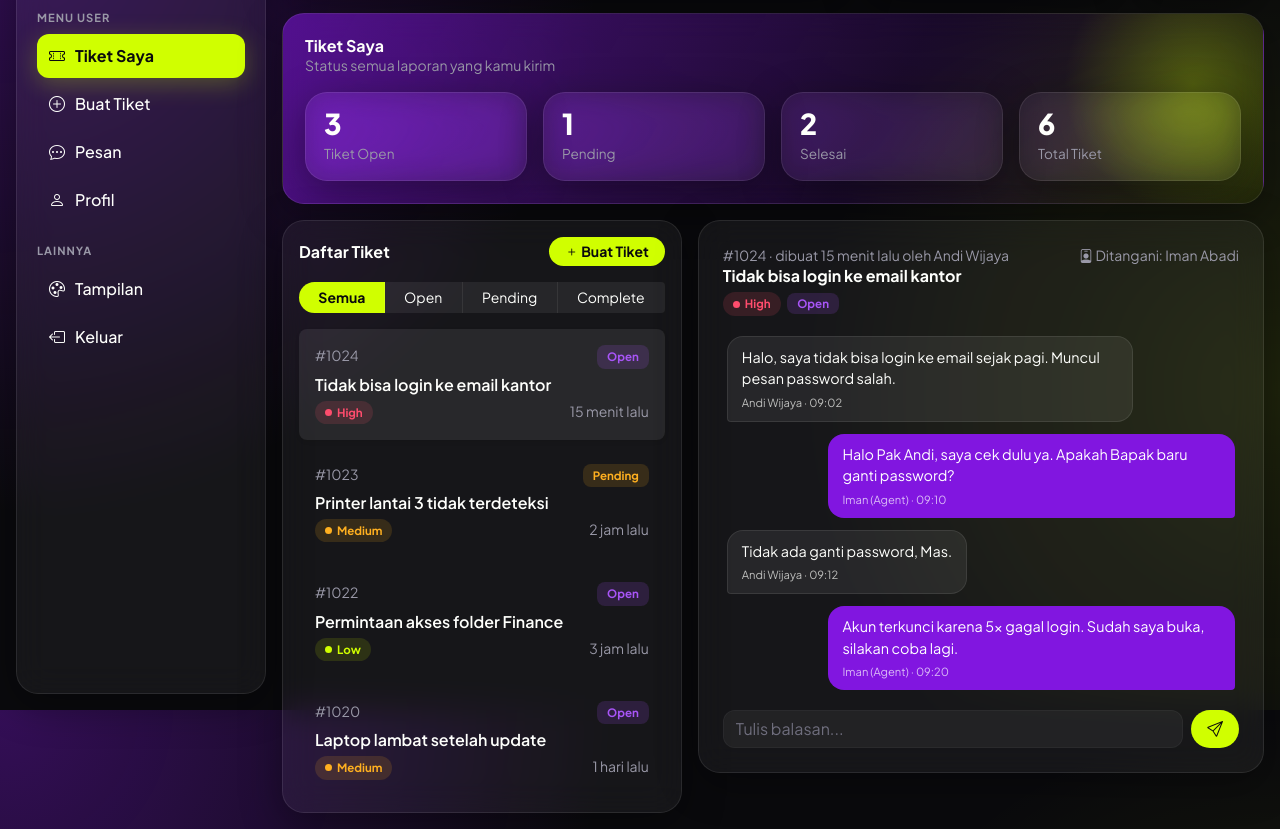
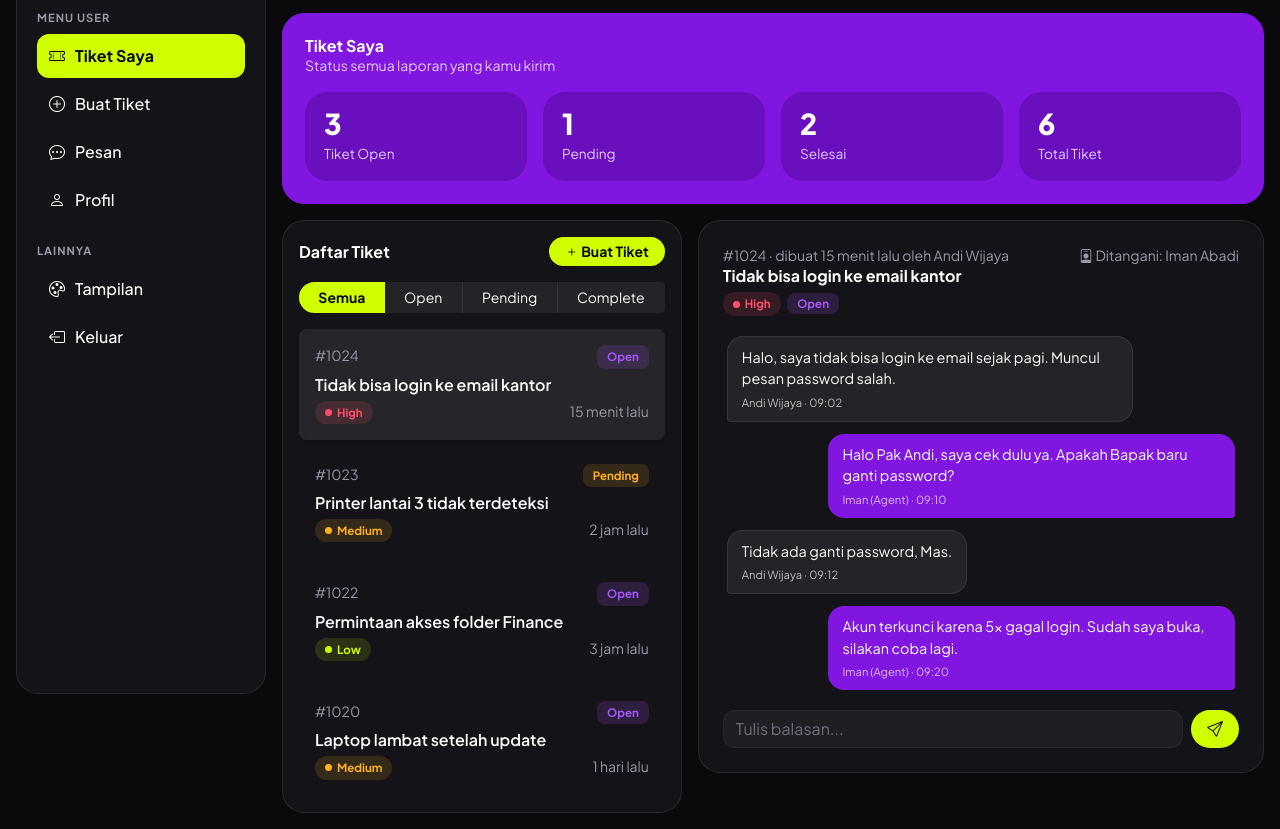
Before and after one commit to afatyoo/tavrena, a plain HTML site: page mockup/user.html in a window 1280 px wide. Shown: the part 90-919 px from the top of the page. Drawn offline with nearby package versions, Linux system fonts and the light colour scheme.

Commit message:
style: use flat palette colors, remove gradients and glows
By Luminus (Agent TYO)

```diff
--- a/mockup/assets/style.css
+++ b/mockup/assets/style.css
@@ -2,16 +2,16 @@
   /* Palet Tavrena: Blanche White, Banana Yellow, Plum Violet */
   --tv-white:#FEFFFC;--tv-lime:#D0FF00;--tv-violet:#8116E0;
   --tv-primary:#8116E0;--tv-primary-2:#9B3BFF;--tv-blue:#8116E0;
-  --tv-bg:#0A0A0D;--tv-card:rgba(255,255,255,.05);--tv-border:rgba(255,255,255,.09);
+  --tv-bg:#0A0A0D;--tv-card:#141418;--tv-border:rgba(255,255,255,.09);
   --tv-text:#FEFFFC;--tv-muted:#9a99a8;
   --tv-high:#FF4D6D;--tv-medium:#FFB020;--tv-low:#D0FF00;
   --tv-open:#A855F7;--tv-pending:#FFB020;--tv-complete:#D0FF00;
   --bs-body-bg:#0A0A0D;--bs-body-color:#FEFFFC;--bs-border-color:rgba(255,255,255,.1);
 }
 body{font-family:"Plus Jakarta Sans",system-ui,sans-serif;color:var(--tv-text);
-  background:radial-gradient(circle at 0% 0%,rgba(129,22,224,.35) 0,transparent 40%),radial-gradient(circle at 100% 60%,rgba(208,255,0,.10) 0,transparent 35%),var(--tv-bg);background-attachment:fixed;min-height:100vh}
+  background:var(--tv-bg);min-height:100vh}
 .text-muted{color:var(--tv-muted)!important}
-.glass{background:var(--tv-card);backdrop-filter:blur(16px);border:1px solid var(--tv-border);border-radius:22px;box-shadow:0 10px 40px rgba(0,0,0,.35)}
+.glass{background:#141418;border:1px solid var(--tv-border);border-radius:22px;}
 .brand{display:inline-flex;align-items:center;gap:12px;font-weight:800;font-size:1.1rem;color:var(--tv-white);letter-spacing:4px;text-transform:uppercase;text-decoration:none}
 .brand img{width:36px;height:36px}
 .brand b{display:none}
@@ -22,7 +22,7 @@ body{font-family:"Plus Jakarta Sans",system-ui,sans-serif;color:var(--tv-text);
 .sidebar .menu-label{font-size:.7rem;font-weight:700;color:var(--tv-muted);letter-spacing:1px;margin:20px 0 8px}
 .sidebar .nav-link{color:var(--tv-text);border-radius:12px;padding:10px 12px;display:flex;gap:10px;align-items:center;font-weight:500}
 .sidebar .nav-link:hover{background:rgba(255,255,255,.06)}
-.sidebar .nav-link.active{background:var(--tv-lime);color:#0A0A0D;font-weight:700;box-shadow:0 6px 24px rgba(208,255,0,.25)}
+.sidebar .nav-link.active{background:var(--tv-lime);color:#0A0A0D;font-weight:700}
 .main{flex:1;min-width:0;display:flex;flex-direction:column;gap:16px}
 .topbar{display:flex;gap:12px;flex-wrap:wrap}
 .topbar>.glass{padding:12px 18px}
@@ -30,8 +30,9 @@ body{font-family:"Plus Jakarta Sans",system-ui,sans-serif;color:var(--tv-text);
 .icon-btn{width:42px;height:42px;border-radius:12px;display:grid;place-items:center;background:rgba(255,255,255,.06);border:1px solid var(--tv-border);color:var(--tv-white);position:relative}
 .icon-btn .dot{position:absolute;top:8px;right:9px;width:8px;height:8px;border-radius:50%;background:var(--tv-high)}
 /* stats */
-.overview{padding:22px;background:linear-gradient(120deg,rgba(129,22,224,.55),rgba(129,22,224,.15) 60%,rgba(208,255,0,.08));position:relative;overflow:hidden}
-.overview::after{content:"";position:absolute;right:-60px;top:-60px;width:260px;height:260px;border-radius:50%;background:radial-gradient(circle,rgba(208,255,0,.55),transparent 70%);opacity:.5}
+.overview{padding:22px;background:var(--tv-violet);border-color:var(--tv-violet);position:relative;overflow:hidden}
+.overview .stat{background:#6a0fbd;border-color:#6a0fbd;box-shadow:none}
+.overview .text-muted,.overview .stat .lbl{color:#e3ccff!important}
 .stat{padding:16px 18px;position:relative;z-index:1}
 .stat .num{font-size:1.8rem;font-weight:800;line-height:1}
 .stat .num small{font-size:.75rem;font-weight:500;color:var(--tv-muted)}
@@ -55,7 +56,7 @@ body{font-family:"Plus Jakarta Sans",system-ui,sans-serif;color:var(--tv-text);
 .bubble.them{align-self:flex-start;background:rgba(255,255,255,.07);border:1px solid var(--tv-border);border-bottom-left-radius:4px}
 .bubble .meta{font-size:.7rem;opacity:.7;margin-top:4px}
 .btn-tv{background:var(--tv-lime);color:#0A0A0D;border:0;border-radius:999px;font-weight:700}
-.btn-tv:hover{color:#0A0A0D;background:#e0ff4d;box-shadow:0 6px 22px rgba(208,255,0,.3)}
+.btn-tv:hover{color:#0A0A0D;background:#e0ff4d}
 .form-control,.form-select{border-radius:12px;background-color:rgba(255,255,255,.05);border-color:var(--tv-border);color:var(--tv-text)}
 .form-control:focus,.form-select:focus{background-color:rgba(255,255,255,.08);border-color:var(--tv-violet);box-shadow:0 0 0 .2rem rgba(129,22,224,.3);color:var(--tv-text)}
 .form-control::placeholder{color:#6f6e7d}
```
Also changed, not shown: mockup/login.html (+4 -4 lines).
